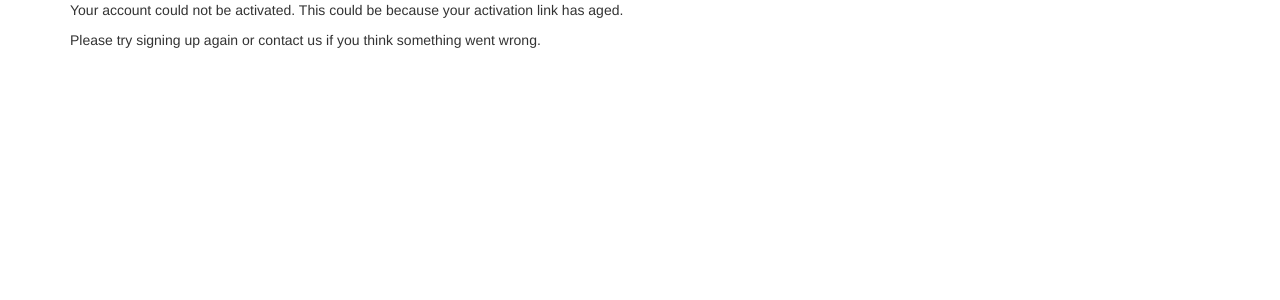
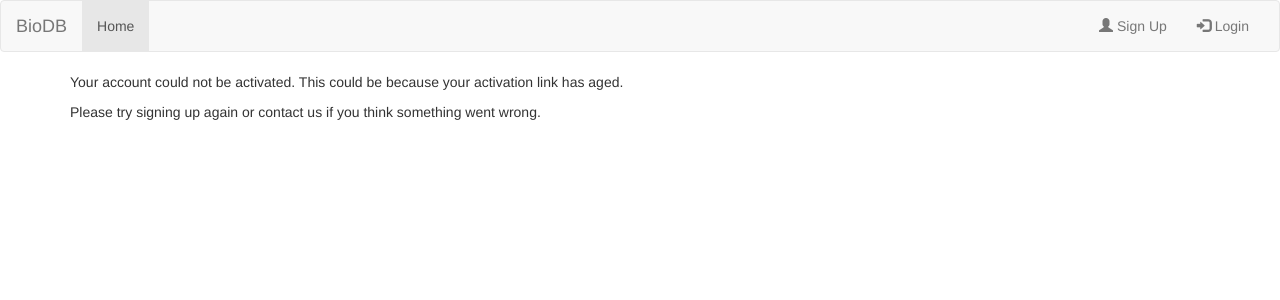
Before and after one commit to admed/biodb, a Django app: template biodb/userena/templates/userena/activate_fail.html in a window 1280 px wide. Shown: the top 300 px of the page. Run offline with Django 3.2, Linux system fonts and the light colour scheme; the template is opened without the code that fills it, so the values that code supplies are empty; parts of the project's set-up code (start-up, migrations or seed data) failed here and were passed over; some libraries are stand-ins or nearby versions.

Commit message:
Add nav bar to base.html

```diff
--- a/biodb/biodb/templates/base.html
+++ b/biodb/biodb/templates/base.html
@@ -3,13 +3,69 @@
 <html>
 <head>
     <title>BioDB AdaMed sp z.o.o</title>
-    <link rel="stylesheet" type="text/css" href="{% static 'css/bootstrap.css' %}">
+    <link rel="stylesheet" type="text/css" href="{% static 'css/bootstrap.min.css' %}">
     <link rel="stylesheet" type="text/css" href="{% static 'biodb/css/base.css' %}">
+    <script type="text/javascript" src="{% static 'js/jquery-3.1.1.slim.js' %}"></script>
+    <script type="text/javascript" src="{% static 'js/bootstrap.min.js' %}"></script>
+
     {% block extra_head %}
     {% endblock extra_head %}
 </head>
-<body class="container">
-{% block content %}
-{% endblock content %}
+<body>
+    <!-- NAVBAR -->
+    <nav class="navbar navbar-default">
+        <div class="container-fluid">
+            <div class="navbar-header">
+              <button type="button" class="navbar-toggle" data-toggle="collapse" data-target="#myNavbar">
+                <span class="icon-bar"></span>
+                <span class="icon-bar"></span>
+                <span class="icon-bar"></span>
+              </button>
+                <div class="navbar-brand">BioDB</div>
+                <!--<a class="navbar-brand" href="#">WebSiteName</a>
+            -->
+            </div>
+            <div class="collapse navbar-collapse" id="myNavbar">
+                <ul class="nav navbar-nav">
+                    <li class="active">
+                        <a href="/">Home</a>
+                    </li>
+                </ul>
+                <ul class="nav navbar-nav navbar-right">
+                    {% if request.user.is_authenticated %}
+                        <li class="dropdown">
+                            <a class="dropdown-toggle" data-toggle="dropdown" href="#">
+                                <span class="glyphicon glyphicon-user"></span>
+                                {{ request.user.username }}
+                                <span class="caret"></span>
+                            </a>
+                            <ul class="dropdown-menu">
+                                <li><a href="/{{ request.user.username }}/">Profile</a></li>
+                                <li><a href="/signout/">Logout</a></li>
+                            </ul>
+                        </li>
+                    {% elif not request.user.is_authenticated %}
+                        <li>
+                            <a href="/signup/">
+                                <span class="glyphicon glyphicon-user"></span>
+                                Sign Up
+                            </a>
+                        </li>
+                        <li>
+                            <a href="/signin/">
+                                <span class="glyphicon glyphicon-log-in"></span>
+                                Login
+                            </a>
+                        </li>
+                    {% endif %}
+                </ul>
+            </div>
+        </div>
+    </nav>
+    <!-- END NAVBAR -->
+    <div class="container">
+        {% block content %}
+        {% endblock content %}
+    </div>
 </body>
 </html>
```
